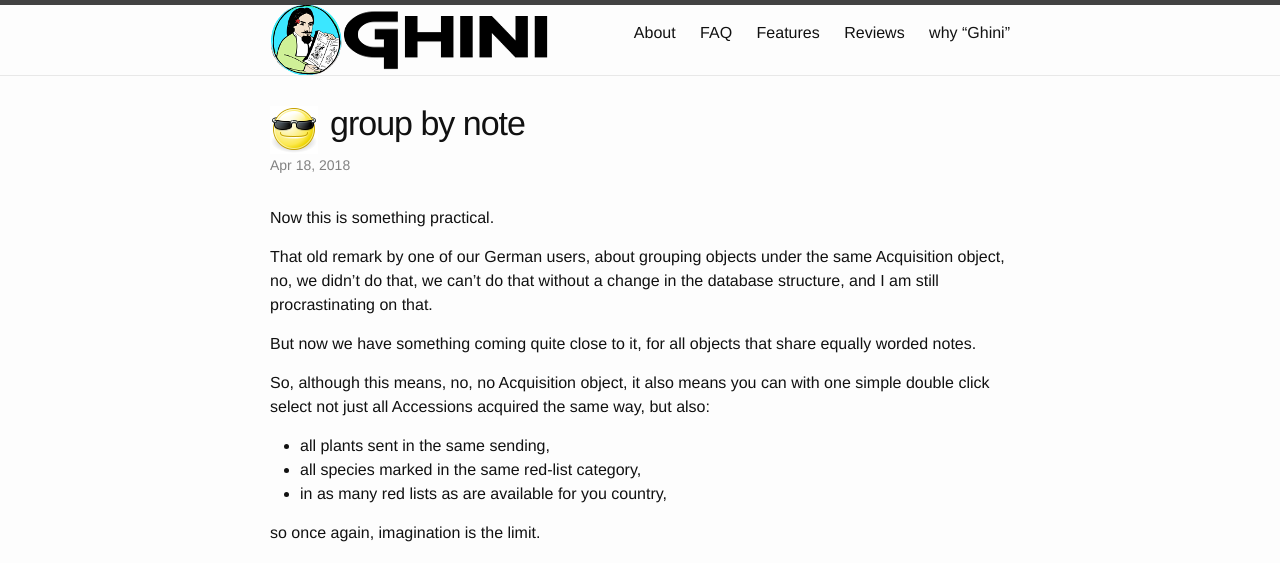
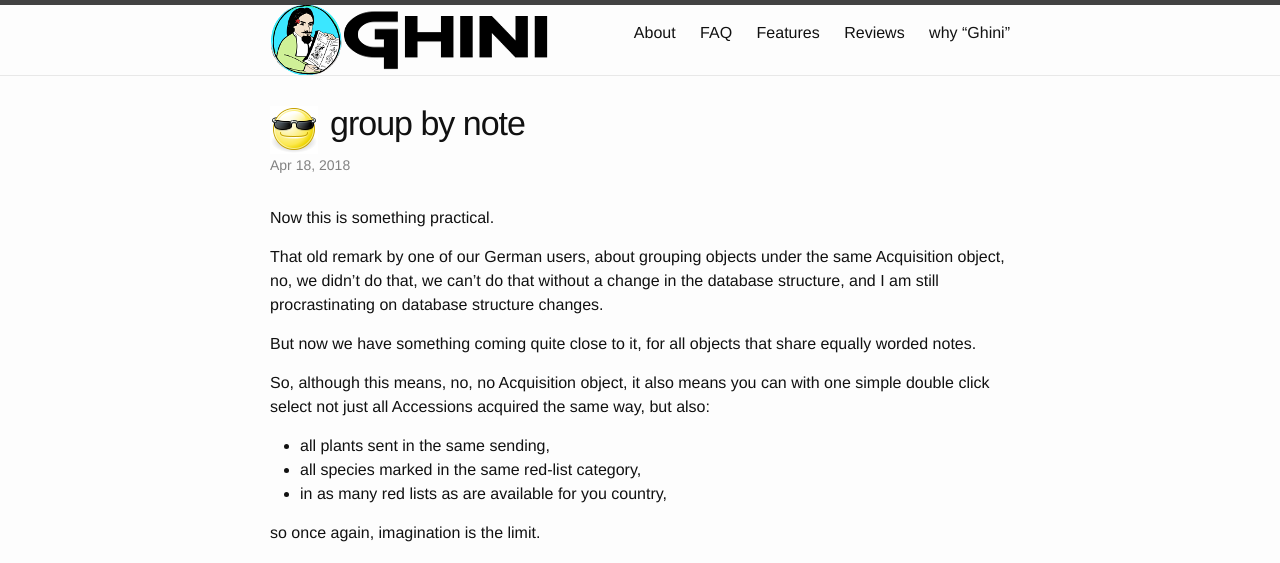
Before and after one commit to Ghini/ghini.github.io, a Jekyll site: the page built from _posts/2018-04-18-group-by-note.md, in a window 1280 px wide. Shown: the top 563 px of the page. Built offline with Jekyll 4.4.1, drawn with Linux system fonts in a browser that asks for light colours.

Commit message:
correcting the screenshot

```diff
--- a/_posts/2018-04-18-group-by-note.md
+++ b/_posts/2018-04-18-group-by-note.md
@@ -9,7 +9,8 @@
 
 That old remark by one of our German users, about grouping objects under the
 same Acquisition object, no, we didn't do that, we can't do that without a
-change in the database structure, and I am still procrastinating on that.
+change in the database structure, and I am still procrastinating on database
+structure changes.
 
 But now we have something coming quite close to it, for all objects that
 share equally worded notes.
@@ -26,4 +27,4 @@
 
 check the video:
 
-[![seeds bank](/images/seeds-bank.png)](https://youtu.be/HhvelKic5Rs)
+[![seeds bank](/images/mpv-shot0001.jpg)](https://youtu.be/HhvelKic5Rs)
```
Also changed, not shown: images/mpv-shot0001.jpg (added).
